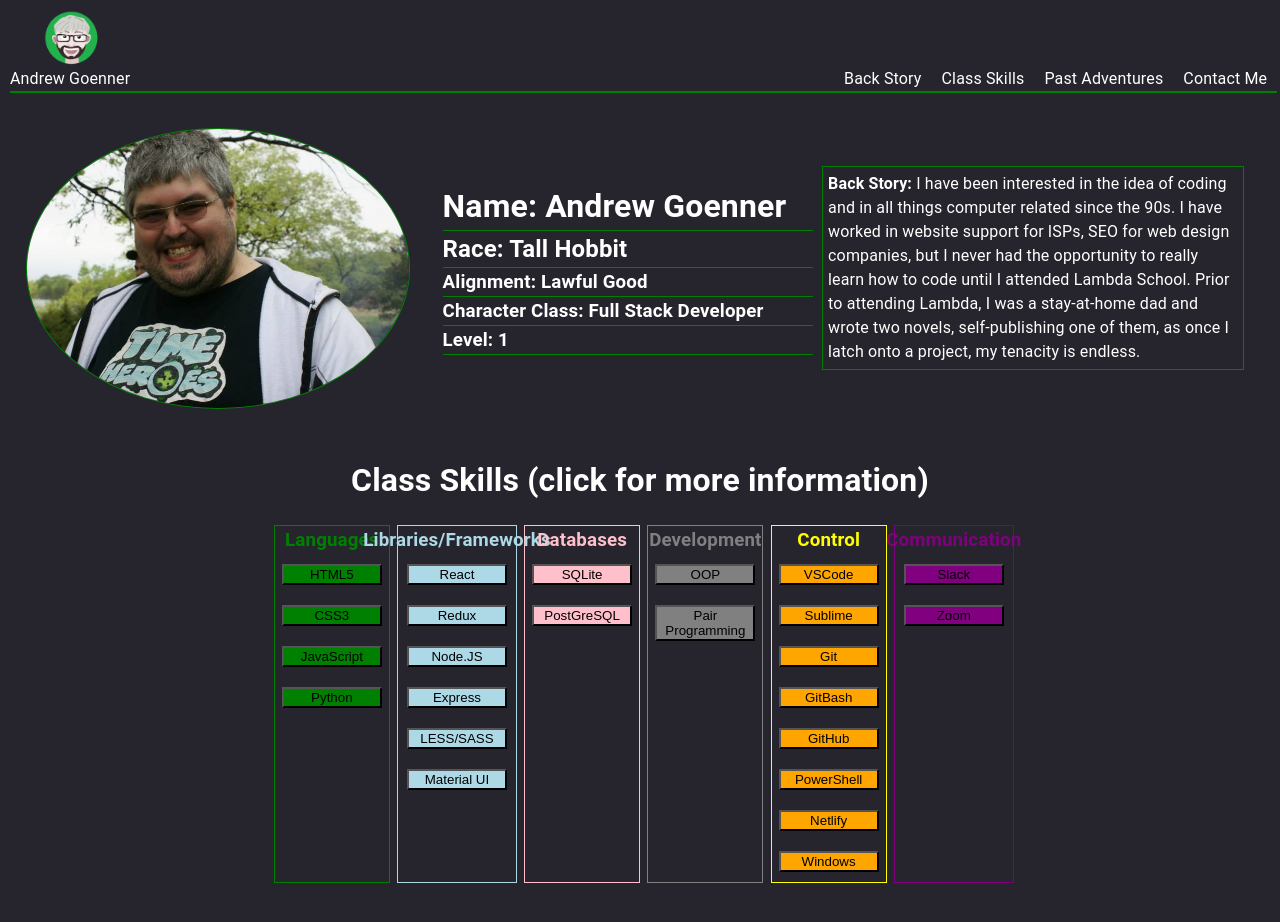
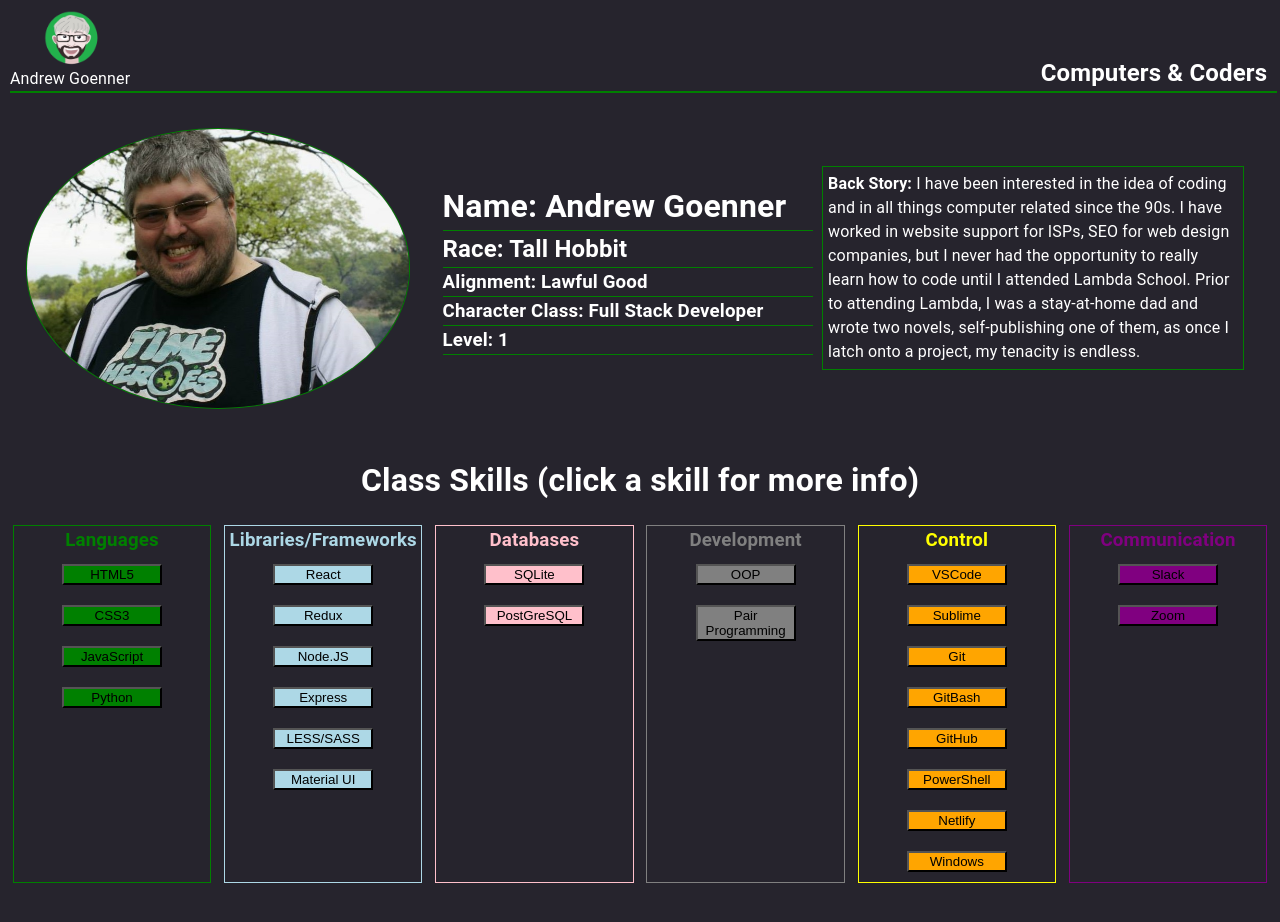
Before and after one commit to drewgoenner/portfolio, a React (Create React App) app: page / in a window 1280 px wide. Shown: the top 922 px of the page. Built offline with nearby package versions, Linux system fonts and the light colour scheme.

Commit message:
still character-sheeting my portfolio

```diff
--- a/src/landing/components/Nav.jsx
+++ b/src/landing/components/Nav.jsx
@@ -65,10 +65,11 @@ export default function Nav() {
                 Andrew Goenner
             </div>
             <div className = {classes.right}>
-                <p className = {classes.tabs}>Back Story</p>
+                {/* <p className = {classes.tabs}>Back Story</p>
                 <p className = {classes.tabs}>Class Skills</p>
                 <p className = {classes.tabs}>Past Adventures</p>
-                <p className = {classes.tabs}>Contact Me</p>
+                <p className = {classes.tabs}>Contact Me</p> */}
+                <h2 className = {classes.tabs}>Computers & Coders</h2>
             </div>
         </Typography>
     )
--- a/src/landing/components/Skills.jsx
+++ b/src/landing/components/Skills.jsx
@@ -12,7 +12,12 @@ const useStyles = makeStyles(theme => ({
         display: 'flex',
         justifyContent: 'space-between',
         flexDirection: 'column',
-        alignItems: 'center'
+        // alignItems: 'center'
+    },
+
+    h1: {
+        display: 'flex',
+        justifyContent: 'center'
     },
 
     skills: {
@@ -72,7 +77,7 @@ const useStyles = makeStyles(theme => ({
     commcon: {
         display: 'flex',
         flexDirection: 'column',
-        // margin: '0 2%',
+        margin: '0 1% 0 0',
         alignItems: 'center',
         border: '1px solid purple',
         width: '16%'
@@ -116,7 +121,7 @@ export default function Skills() {
 
     return (
         <Typography className = {classes.wrapper}>
-            <h1> Class Skills (click for more information)</h1>
+            <h1 className = {classes.h1}> Class Skills (click a skill for more info)</h1>
             <div className = {classes.skills}>
 
                 <div className = {classes.languages}>
```
